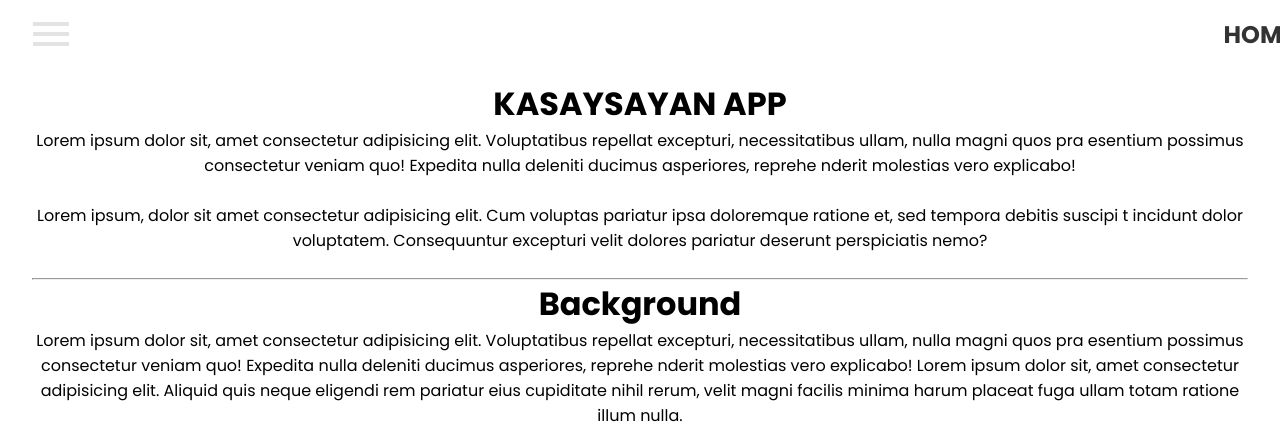
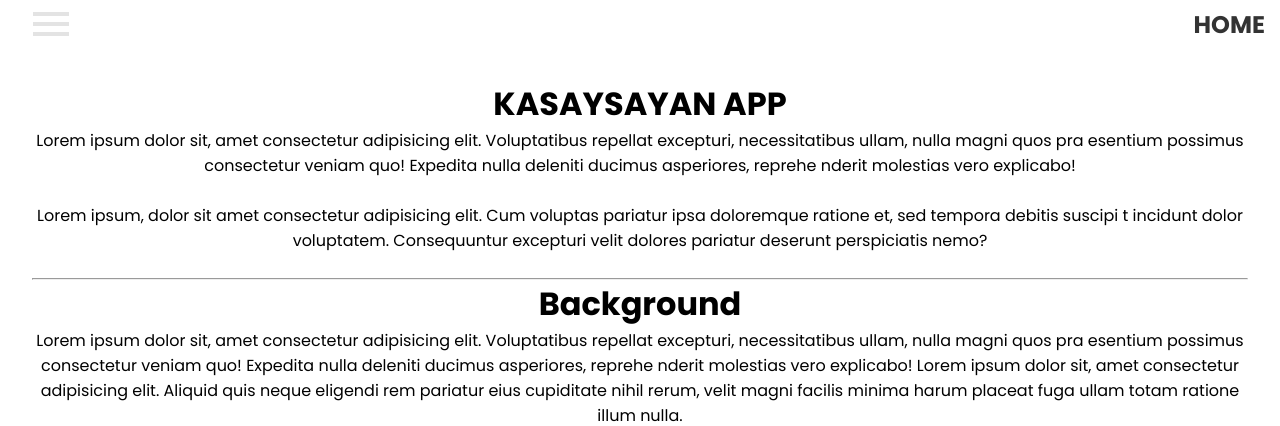
Before and after one commit to Mark-rqw/Kasaysayan.LHS, a PHP site: page /about.html in a window 1280 px wide. Shown: the top 426 px of the page. Run offline with PHP 8.4, Linux system fonts and the light colour scheme.

Commit message:
changed css files

```diff
--- a/css/about.css
+++ b/css/about.css
@@ -30,6 +30,7 @@ body{
     top: 0;
     left: 0;
     z-index: 98;
+    box-sizing: border-box;
     transition: box-shadow 0.3s ease-in-out;
     height: 6vh;
 }
--- a/css/category.css
+++ b/css/category.css
@@ -30,6 +30,7 @@
     top: 0;
     left: 0;
     z-index: 98;
+    box-sizing: border-box;
     transition: box-shadow 0.3s ease-in-out;
     height: 6vh;
 }
--- a/css/homepage.css
+++ b/css/homepage.css
@@ -36,6 +36,7 @@
     top: 0;
     left: 0;
     z-index: 98;
+    box-sizing: border-box;
     transition: box-shadow 0.3s ease-in-out;
     height: 6vh;
 }
--- a/css/timeline.css
+++ b/css/timeline.css
@@ -29,6 +29,7 @@
     top: 0;
     left: 0;
     z-index: 98;
+    box-sizing: border-box;
     transition: box-shadow 0.3s ease-in-out;
     height: 6vh;
 }
--- a/css/war.css
+++ b/css/war.css
@@ -27,6 +27,7 @@
     top: 0;
     left: 0;
     z-index: 98;
+    box-sizing: border-box;
     transition: box-shadow 0.3s ease-in-out;
     height: 6vh;
 }
```
